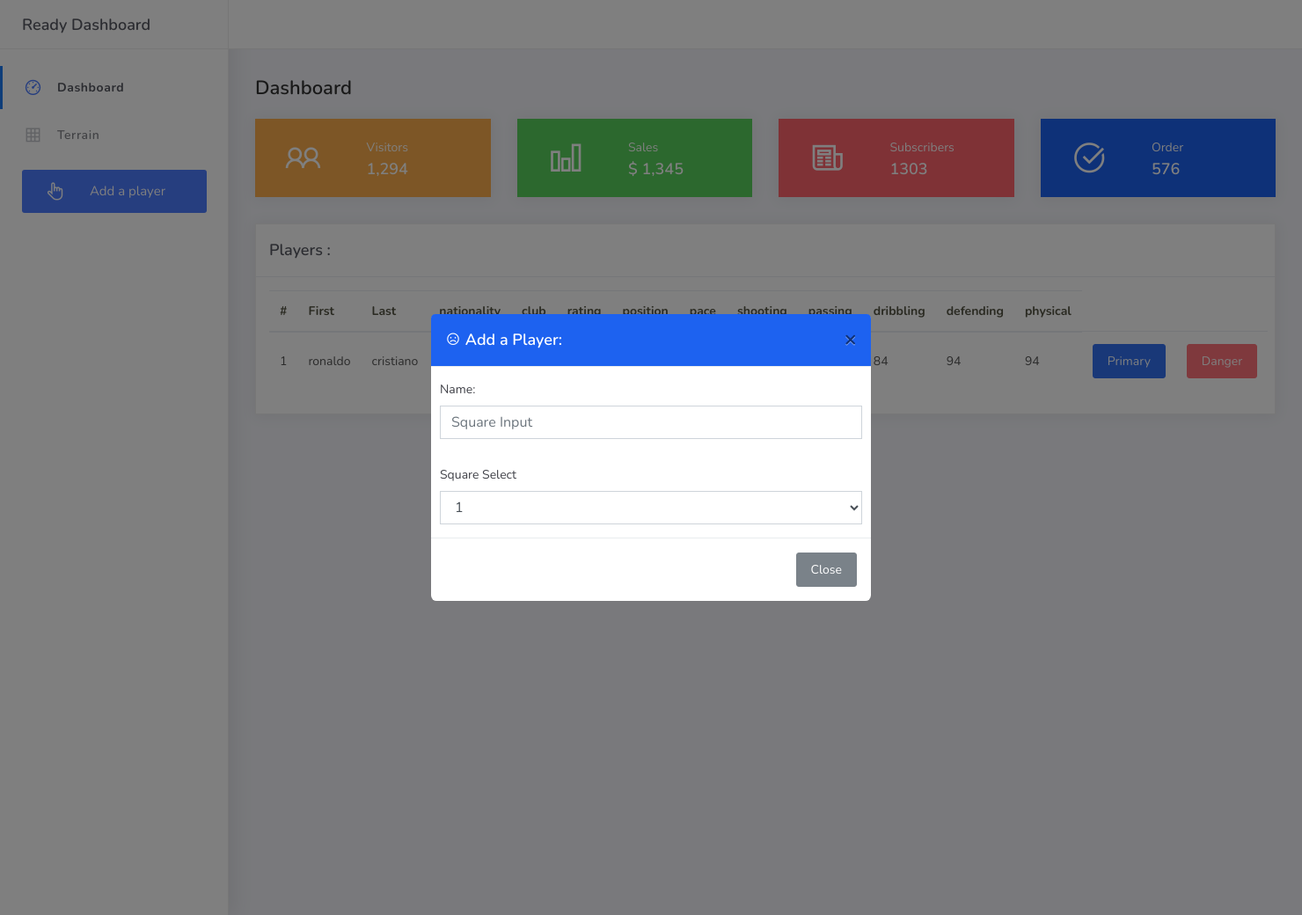
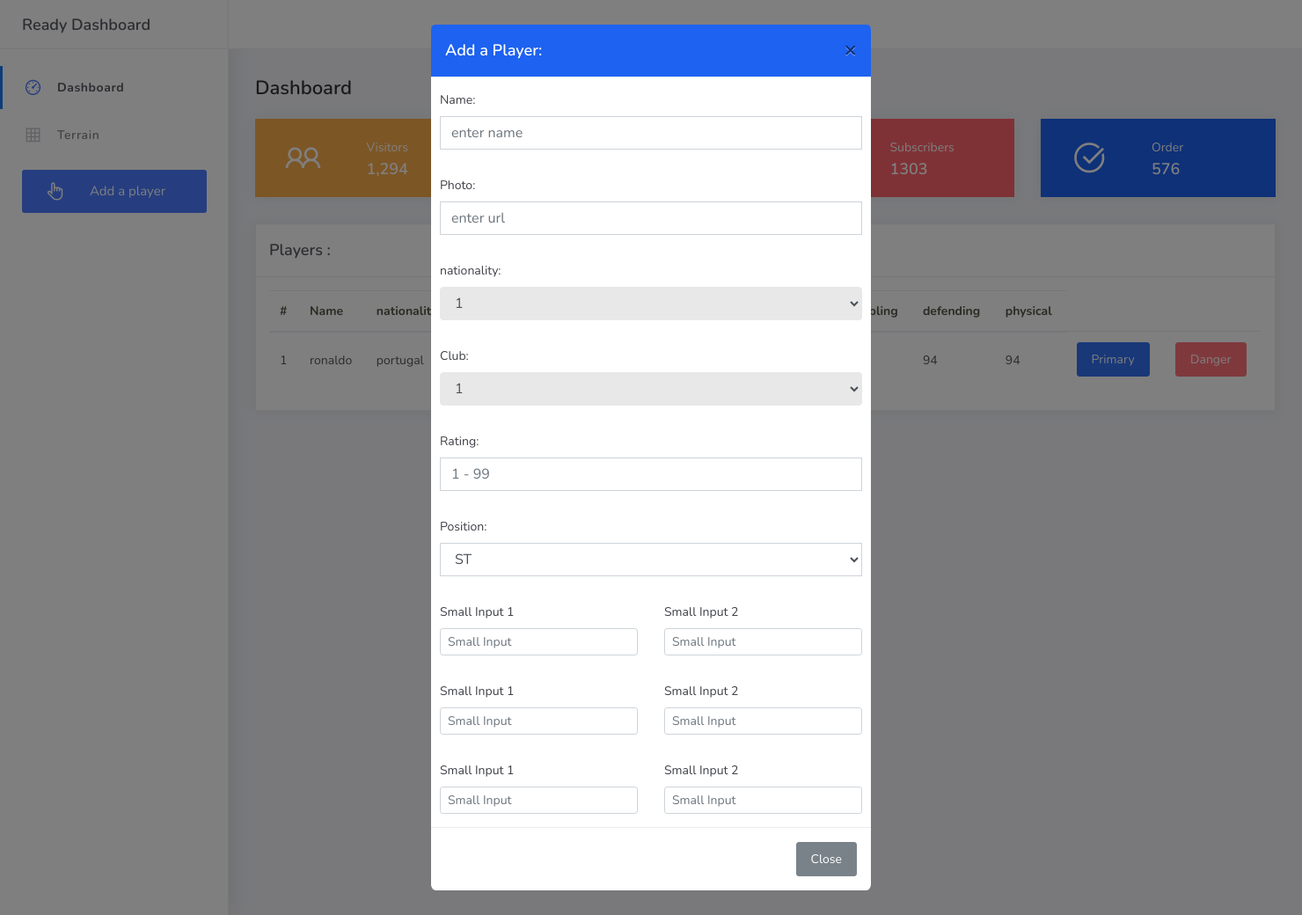
Before and after one commit to Salma-007/futChampions-manage, a PHP site: page / in a window 1480 px wide, after a click on "Add a player". Shown: the whole page at 88% size. Run offline with PHP 8.4, Linux system fonts and the light colour scheme.

Commit message:
ajout de form Add player

```diff
--- a/index.php
+++ b/index.php
@@ -217,8 +217,7 @@
 									<thead>
 										<tr>
 											<th scope="col">#</th>
-											<th scope="col">First</th>
-											<th scope="col">Last</th>
+											<th scope="col">Name</th>
 											<th scope="col">nationality</th>
 											<th scope="col">club</th>
 											<th scope="col">rating</th>
@@ -235,7 +234,6 @@
 										<tr>
 											<td>1</td>
 											<td>ronaldo</td>
-											<td>cristiano</td>
 											<td>portugal</td>
 											<td>al hilal</td>
 											<td>95</td>
@@ -268,18 +266,22 @@
 		<div class="modal-dialog modal-dialog-centered" role="document">
 			<div class="modal-content">
 				<div class="modal-header bg-primary">
-					<h6 class="modal-title"><i class="la la-frown-o"></i> Add a Player: </h6>
+					<h6 class="modal-title"> Add a Player: </h6>
 					<button type="button" class="close" data-dismiss="modal" aria-label="Close">
 						<span aria-hidden="true">&times;</span>
 					</button>
 				</div>
 				<div class="form-group">
 					<label for="squareInput">Name: </label>
-					<input type="text" class="form-control input-square" id="squareInput" placeholder="Square Input">
+					<input type="text" class="form-control input-square" id="squareInput" placeholder="enter name">
 				</div>
 				<div class="form-group">
-					<label for="squareSelect">Square Select</label>
-					<select class="form-control input-square" id="squareSelect">
+					<label for="squareInput">Photo: </label>
+					<input type="text" class="form-control input-square" id="squareInput" placeholder="enter url">
+				</div>
+				<div class="form-group">
+					<label for="solidSelect">nationality: </label>
+					<select class="form-control input-solid" id="solidSelect">
 						<option>1</option>
 						<option>2</option>
 						<option>3</option>
@@ -287,6 +289,61 @@
 						<option>5</option>
 					</select>
 				</div>
+				<div class="form-group">
+					<label for="solidSelect">Club: </label>
+					<select class="form-control input-solid" id="solidSelect">
+						<option>1</option>
+						<option>2</option>
+						<option>3</option>
+						<option>4</option>
+						<option>5</option>
+					</select>
+				</div>
+				<div class="form-group">
+					<label for="squareInput">Rating: </label>
+					<input type="text" class="form-control input-square" id="squareInput" placeholder="1 - 99">
+				</div>
+				<div class="form-group">
+					<label for="squareSelect">Position:</label>
+					<select class="form-control input-square" id="squareSelect">
+						<option>ST</option>
+						<option>GK</option>
+						<option>RW</option>
+						<option>LW</option>
+						<option>CM</option>
+					</select>
+				</div>
+				<div class="form-group row">
+				    <div class="col-md-6">
+				        <label for="smallInput1">Small Input 1</label>
+				        <input type="text" class="form-control form-control-sm" id="smallInput1" placeholder="Small Input">
+				    </div>
+				    <div class="col-md-6">
+				        <label for="smallInput2">Small Input 2</label>
+				        <input type="text" class="form-control form-control-sm" id="smallInput2" placeholder="Small Input">
+				    </div>
+				</div>
+				<div class="form-group row">
+				    <div class="col-md-6">
+				        <label for="smallInput1">Small Input 1</label>
+				        <input type="text" class="form-control form-control-sm" id="smallInput1" placeholder="Small Input">
+				    </div>
+				    <div class="col-md-6">
+				        <label for="smallInput2">Small Input 2</label>
+				        <input type="text" class="form-control form-control-sm" id="smallInput2" placeholder="Small Input">
+				    </div>
+				</div>
+				<div class="form-group row">
+				    <div class="col-md-6">
+				        <label for="smallInput1">Small Input 1</label>
+				        <input type="text" class="form-control form-control-sm" id="smallInput1" placeholder="Small Input">
+				    </div>
+				    <div class="col-md-6">
+				        <label for="smallInput2">Small Input 2</label>
+				        <input type="text" class="form-control form-control-sm" id="smallInput2" placeholder="Small Input">
+				    </div>
+				</div>
+
 				<div class="modal-footer">
 					<button type="button" class="btn btn-secondary" data-dismiss="modal">Close</button>
 				</div>
```
